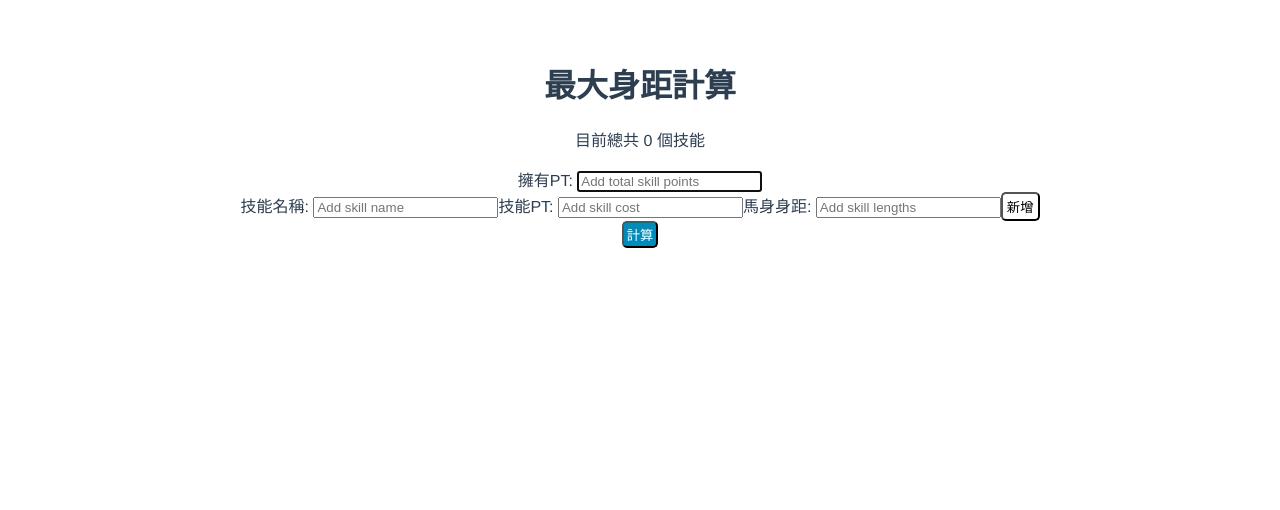
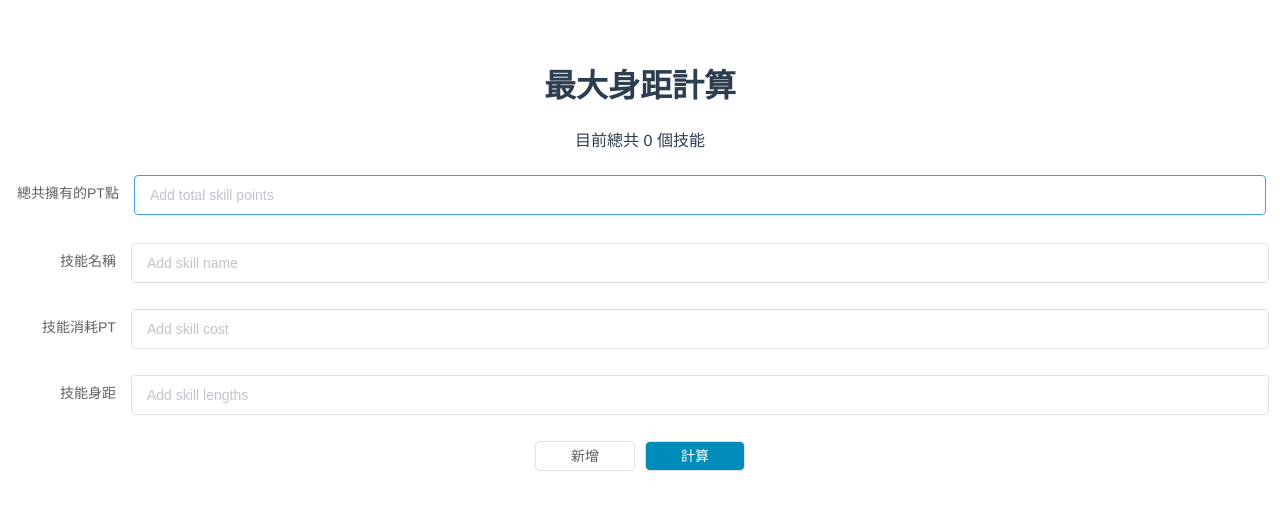
Before and after one commit to uma-hanabi/lengths-calculater, a Vue app in the folder web/: page / in a window 1280 px wide. Shown: the top 510 px of the page. Built offline with nearby package versions, Linux system fonts and the light colour scheme.

Commit message:
UPDATE: using element ui FIX: input blur event error when edit items
 Changes to be committed:
	modified:   package-lock.json
	modified:   package.json
	modified:   src/components/SkillLengths.vue
	modified:   src/main.js

```diff
--- a/web/package.json
+++ b/web/package.json
@@ -9,6 +9,7 @@
   },
   "dependencies": {
     "core-js": "^3.8.3",
+    "element-ui": "^2.15.10",
     "vue": "^2.6.14"
   },
   "devDependencies": {
--- a/web/src/components/SkillLengths.vue
+++ b/web/src/components/SkillLengths.vue
@@ -5,45 +5,49 @@
     <p class="text-xl font-semibold mb-8">目前總共 {{ items.length }} 個技能</p>
   </header>
 
-  <main class="mt-3">
-    <label for="total_skill_pt">擁有PT: </label>
-    <input id="total_skill_pt" type="text" placeholder="Add total skill points" autofocus ref="addskill" v-model="totalSkillPoint"
-      v-on:input="totalSkillPoint=onlyNumber(totalSkillPoint)"
-      class="bg-gray-200 focus:bg-white border-black border-solid border-2 px-2 py-1 w-full mb-4 hover:bg-white"
-    />
-    <form @submit.prevent="addItem">
-      <label for="skill_name">技能名稱: </label>
-      <input id="skill_name" type="text" placeholder="Add skill name" autofocus ref="addskill" v-model="skillName"
-        class="bg-gray-200 focus:bg-white border-black border-solid border-2 px-2 py-1 w-full mb-4 hover:bg-white"
-      />
-      <label for="skill_cost">技能PT: </label>
-      <input id="skill_cost" type="text" placeholder="Add skill cost" autofocus ref="addskill" v-model="skillCost"
-        v-on:input="skillCost=onlyNumber(skillCost)"
-        class="bg-gray-200 focus:bg-white border-black border-solid border-2 px-2 py-1 w-full mb-4 hover:bg-white"
-      />
-      <label for="skill_lengths">馬身身距: </label>
-      <input id="skill_lengths" type="text" placeholder="Add skill lengths" autofocus ref="addskill" v-model="skillLengths"
-        v-on:input="skillLengths=onlyNumber(skillLengths)"
-        class="bg-gray-200 focus:bg-white border-black border-solid border-2 px-2 py-1 w-full mb-4 hover:bg-white"
-      />
-
-      <button class="button">新增</button>
-    </form>
-    <div class="t">
-    <button class="submitButton" v-on:click="calculateLengths()">計算</button>
+  <main class="elform">
+    <el-form class="elform" ref="form" label-width="auto" >
+        <el-form-item class="elform" label="總共擁有的PT點">
+          <el-input id="total_skill_pt" type="text" placeholder="Add total skill points" autofocus ref="addskill" v-model="totalSkillPoint"
+            @input="totalSkillPoint=onlyNumber(totalSkillPoint)"
+            class="elform"
+          />
+        </el-form-item>
+        <el-form-item label="技能名稱">
+          <el-input id="skill_name" type="text" placeholder="Add skill name" autofocus ref="addskill" v-model="skillName"
+          class="elform"
+        />
+        </el-form-item>
+        <el-form-item label="技能消耗PT">
+          <el-input id="skill_cost" type="text" placeholder="Add skill cost" autofocus ref="addskill" v-model="skillCost"
+            @input="skillCost=onlyNumber(skillCost)"
+            class="elform"
+          />
+        </el-form-item>
+        <el-form-item label="技能身距">
+          <el-input id="skill_cost" type="text" placeholder="Add skill lengths" autofocus ref="addskill" v-model="skillLengths"
+            @input="skillLengths=onlyNumber(skillLengths)"
+            class="elform"
+          />
+        </el-form-item>
+    </el-form>
+    <div>
+      <el-button style="width:100px;height:30px;" class="button" @click="addItem">新增</el-button>
+      <el-button style="width:100px;height:30px;" class="submitButton" v-on:click="calculateLengths()">計算</el-button>
     </div>
 
     <ul class="max-w-xs">
       <span v-if="items.length > 0" >目前技能</span>
       <li v-for="(item, index) in items" class="my-4 flex items-left justify-end" :key='index'>
         <span v-if="! item.edit" class="px-2 py-1 mr-2 w-40 border-transparent border-solid border-2 hover:border-black" @click="enableEdit(index)">{{ item.title }},</span>
-        <input v-else type="text" v-model="item.title" :ref="'skill'" @keyup.enter="disableEdit(index)" @blur="disableEdit(index)" class="px-2 py-1 mr-2 w-40 border-black border-transparent focus:border-black border-solid border-2 focus:bg-white">
+        <input v-else type="text" v-model="item.title" :ref="'skill'" @keyup.enter="disableEdit(index)"  class="px-2 py-1 mr-2 w-40 border-black border-transparent focus:border-black border-solid border-2 focus:bg-white">
         <span v-if="! item.edit" class="px-2 py-1 mr-2 w-40 border-transparent border-solid border-2 hover:border-black" @click="enableEdit(index)">{{ item.cost }},</span>
-        <input v-else type="text" v-model="item.cost" :ref="'skill'" @keyup.enter="disableEdit(index)" @blur="disableEdit(index)" class="px-2 py-1 mr-2 w-40 border-black border-transparent focus:border-black border-solid border-2 focus:bg-white">
+        <input v-else type="text" v-on:input="item.cost=onlyNumber(item.cost)" v-model="item.cost" :ref="'skill'" @keyup.enter="disableEdit(index)"  class="px-2 py-1 mr-2 w-40 border-black border-transparent focus:border-black border-solid border-2 focus:bg-white">
         <span v-if="! item.edit" class="px-2 py-1 mr-2 w-40 border-transparent border-solid border-2 hover:border-black" @click="enableEdit(index)">{{ item.lengths }}</span>
-        <input v-else type="text" v-model="item.lengths" :ref="'skill'" @keyup.enter="disableEdit(index)" @blur="disableEdit(index)" class="px-2 py-1 mr-2 w-40 border-black border-transparent focus:border-black border-solid border-2 focus:bg-white">
-        <button class="button" @click="enableEdit(index)">編輯</button>
-        <button class="button" @click="removeItem(index)">刪除</button>
+        <input v-else type="text" v-on:input="item.lengths=onlyNumber(item.lengths)" v-model="item.lengths" :ref="'skill'" @keyup.enter="disableEdit(index)"  class="px-2 py-1 mr-2 w-40 border-black border-transparent focus:border-black border-solid border-2 focus:bg-white">
+        <el-button v-if="! item.edit" class="button" @click="enableEdit(index)">編輯</el-button>
+        <el-button v-else class="button" @click="disableEdit(index)">更新</el-button>
+        <el-button class="button" @click="removeItem(index)">刪除</el-button>
       </li>
     </ul>
 
@@ -204,7 +208,6 @@ export default {
 .button {
     background-color: #fff;
     border-radius: 5px;
-    color: black;
     padding: 3px 4px;
     text-align: center;
     text-decoration: none;
@@ -228,6 +231,13 @@ export default {
     background-color: #f44336; /* Green */
     color: white;
 }
+.elform {
+    display: center;
+    align-items: center;
+    border-radius: 5px;
+    padding: 2px 3px;
+    text-align: center;
+}
 h3 {
   margin: 40px 0 0;
 }
--- a/web/src/main.js
+++ b/web/src/main.js
@@ -2,6 +2,9 @@ import Vue from 'vue'
 import App from './App.vue'
 
 Vue.config.productionTip = false
+import ElementUI from 'element-ui' //element-ui的全部组件
+import 'element-ui/lib/theme-chalk/index.css'//element-ui的css
+Vue.use(ElementUI) //使用elementUI
 
 new Vue({
   render: h => h(App),
```
Also changed, not shown: 1 other file (tests, documents, lock files or other folders).
